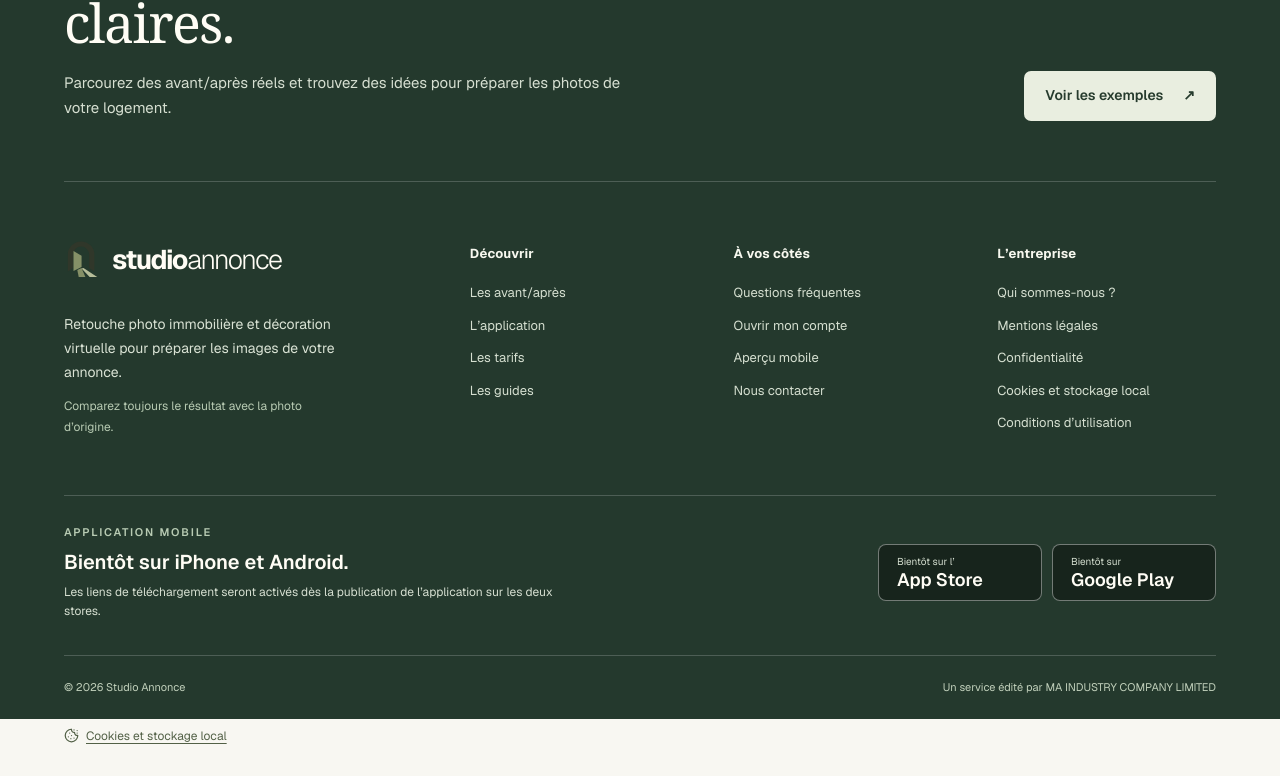
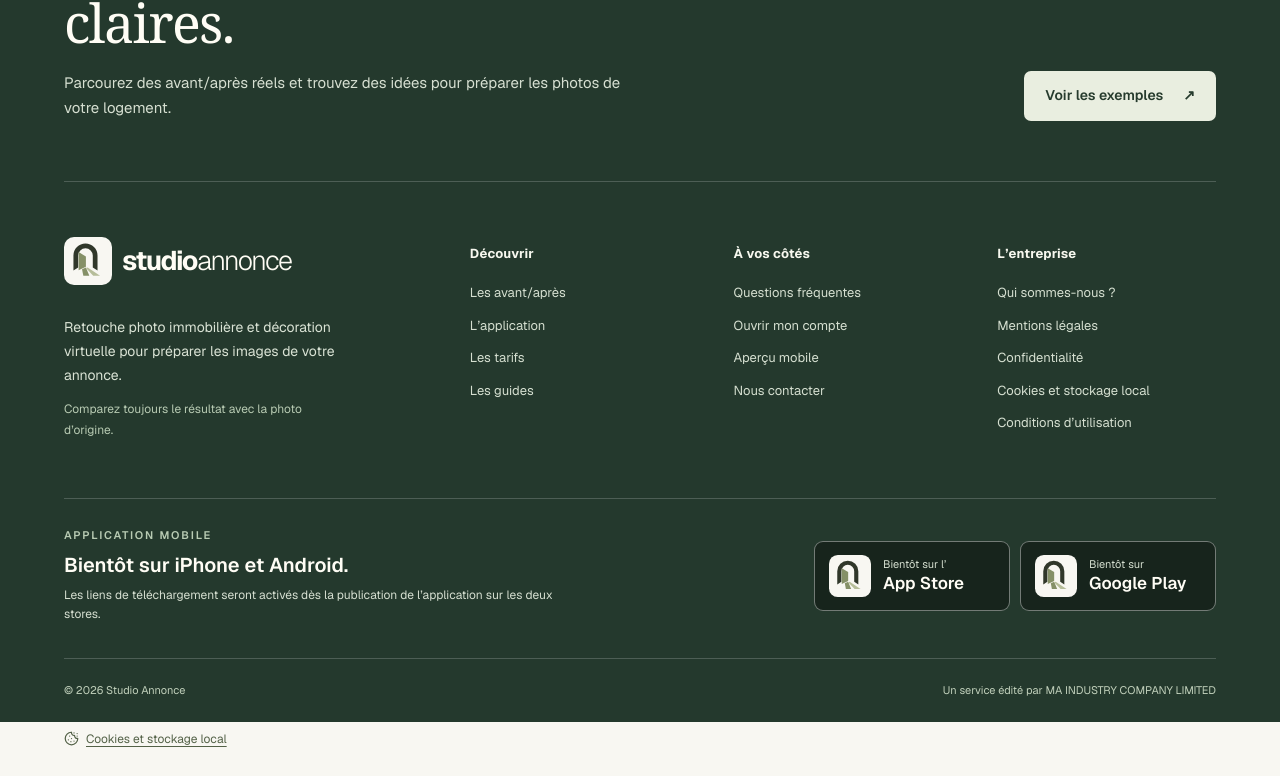
Before and after one commit to xSARRASx/studio-annonce, a Next.js app in the folder web/: page /cookies in a window 1280 px wide. Shown: the part 1652-2428 px from the top of the page. Built offline with nearby package versions, Linux system fonts and the light colour scheme.

Commit message:
fix(web): improve footer logo contrast and app cards

```diff
--- a/web/components/site-footer.css
+++ b/web/components/site-footer.css
@@ -9,7 +9,7 @@
 .site-footer-cta:hover{background:#fffdf5}
 .site-footer-columns{display:grid;grid-template-columns:minmax(230px,1.65fr) repeat(3,minmax(135px,1fr));gap:45px;padding:55px 0 58px}
 .site-footer-brand{display:inline-flex;align-items:center;gap:10px;color:#fffdf5!important;text-decoration:none!important;font-size:27px;font-weight:650;letter-spacing:-1.4px;line-height:1}
-.site-footer-brand img{display:block;width:38px;height:45px;object-fit:contain}
+.site-footer-brand img{display:block;width:48px;height:48px;flex:none;object-fit:contain}
 .site-footer-brand>span>span{font-weight:350}
 .site-footer-about p{max-width:285px;margin:24px 0 12px;font-size:14px;line-height:1.7;color:#dae3d5}
 .site-footer-about-note{display:block;max-width:285px;font-size:12px;line-height:1.7;color:#b8cbb3}
@@ -22,12 +22,14 @@
 .site-footer-app h2{margin:0;color:#fffdf5;font-size:20px;font-weight:600;line-height:1.3}
 .site-footer-app p{max-width:500px;margin:8px 0 0;color:#d6dfd1;font-size:12px;line-height:1.6}
 .site-footer-stores{display:flex;flex-wrap:wrap;gap:10px}
-.site-footer-store-badge{display:flex;flex-direction:column;justify-content:center;gap:2px;min-width:164px;min-height:57px;padding:8px 18px;border:1px solid #ffffff65;border-radius:8px;background:#17241c;color:#fffdf5;user-select:none}
-.site-footer-store-badge small{font-size:10px;line-height:1.2;color:#d5dfd0}
-.site-footer-store-badge strong{font-size:18px;font-weight:600;line-height:1.1;white-space:nowrap}
+.site-footer-store-badge{display:flex;align-items:center;gap:12px;min-width:196px;min-height:70px;padding:10px 14px;border:1px solid #ffffff65;border-radius:9px;background:#17241c;color:#fffdf5;user-select:none}
+.site-footer-store-badge img{display:block;width:42px;height:42px;flex:none;object-fit:contain}
+.site-footer-store-badge>span{display:flex;flex-direction:column;gap:3px;min-width:0}
+.site-footer-store-badge small{font-size:11px;line-height:1.2;color:#d5dfd0}
+.site-footer-store-badge strong{font-size:17px;font-weight:600;line-height:1.1;white-space:nowrap}
 .site-footer-bottom{display:flex;align-items:center;justify-content:space-between;gap:18px;min-height:64px;padding:17px 0;border-top:1px solid #ffffff30;font-size:11px;line-height:1.5;color:#c1d0bb}
 .site-footer a:focus-visible{outline:3px solid #e9eee0;outline-offset:4px}
 .studio-demo .site-footer{display:block;max-width:none;margin:0;padding:0;border:0;color:#f6f5eb;font-size:14px}
 .studio-demo .site-footer nav{display:flex;width:auto;justify-content:flex-start;gap:13px;font-size:13px}
 @media(max-width:900px){.site-footer-columns{grid-template-columns:repeat(2,minmax(0,1fr));gap:40px}.site-footer-about{grid-column:1/-1}.site-footer-invite,.site-footer-app{align-items:flex-start;flex-direction:column;gap:26px}}
-@media(max-width:600px){.site-footer-inner{padding:0 6%}.site-footer-invite{padding:50px 0 42px}.site-footer-invite h2{font-size:37px}.site-footer-invite p{font-size:14px}.site-footer-cta{width:100%}.site-footer-columns{grid-template-columns:repeat(2,minmax(0,1fr));gap:36px 18px;padding:42px 0}.site-footer-about{grid-column:1/-1}.site-footer-about p{margin-top:18px}.site-footer-columns nav h2{font-size:12px}.site-footer-columns nav a{font-size:12px}.site-footer-app{gap:18px;padding:26px 0 30px}.site-footer-stores{width:100%;gap:10px}.site-footer-store-badge{flex:1 1 165px;min-width:0}.site-footer-bottom{align-items:flex-start;flex-direction:column;gap:5px;padding:19px 0}.studio-demo .site-footer nav{width:auto;gap:13px}}
+@media(max-width:600px){.site-footer-inner{padding:0 6%}.site-footer-invite{padding:50px 0 42px}.site-footer-invite h2{font-size:37px}.site-footer-invite p{font-size:14px}.site-footer-cta{width:100%}.site-footer-columns{grid-template-columns:repeat(2,minmax(0,1fr));gap:36px 18px;padding:42px 0}.site-footer-about{grid-column:1/-1}.site-footer-about p{margin-top:18px}.site-footer-columns nav h2{font-size:12px}.site-footer-columns nav a{font-size:12px}.site-footer-app{gap:18px;padding:26px 0 30px}.site-footer-stores{width:100%;flex-direction:column;gap:10px}.site-footer-store-badge{width:100%;min-width:0}.site-footer-bottom{align-items:flex-start;flex-direction:column;gap:5px;padding:19px 0}.studio-demo .site-footer nav{width:auto;gap:13px}}
--- a/web/components/site-footer.tsx
+++ b/web/components/site-footer.tsx
@@ -19,7 +19,7 @@ export function SiteFooter() {
       <div className="site-footer-columns">
         <div className="site-footer-about">
           <Link className="site-footer-brand" href="/" aria-label="Studio Annonce, accueil">
-            <Image src={`${base}/demo/porte-lumineuse.svg`} alt="" width={38} height={45} />
+            <Image src={`${base}/icone.svg`} alt="" width={48} height={48} />
             <span>studio<span>annonce</span></span>
           </Link>
           <p>Retouche photo immobilière et décoration virtuelle pour préparer les images de votre annonce.</p>
@@ -59,8 +59,14 @@ export function SiteFooter() {
           <p>Les liens de téléchargement seront activés dès la publication de l’application sur les deux stores.</p>
         </div>
         <div className="site-footer-stores" aria-label="Application mobile bientôt disponible">
-          <span className="site-footer-store-badge"><small>Bientôt sur l’</small><strong>App Store</strong></span>
-          <span className="site-footer-store-badge"><small>Bientôt sur</small><strong>Google Play</strong></span>
+          <span className="site-footer-store-badge">
+            <Image src={`${base}/icone.svg`} alt="" width={42} height={42} />
+            <span><small>Bientôt sur l’</small><strong>App Store</strong></span>
+          </span>
+          <span className="site-footer-store-badge">
+            <Image src={`${base}/icone.svg`} alt="" width={42} height={42} />
+            <span><small>Bientôt sur</small><strong>Google Play</strong></span>
+          </span>
         </div>
       </section>
 
```
Also changed, not shown: 1 other file (tests, documents, lock files or other folders).
